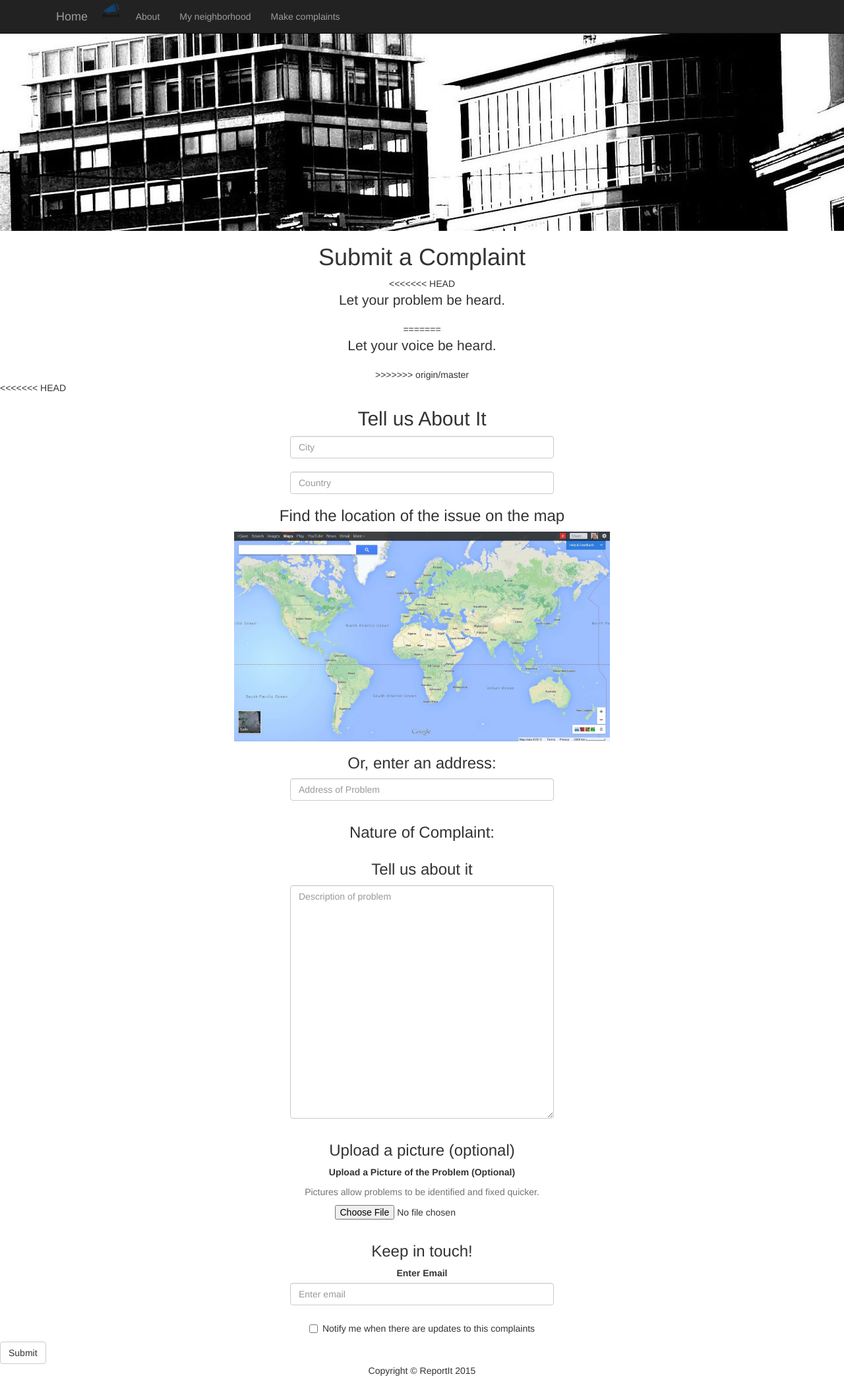
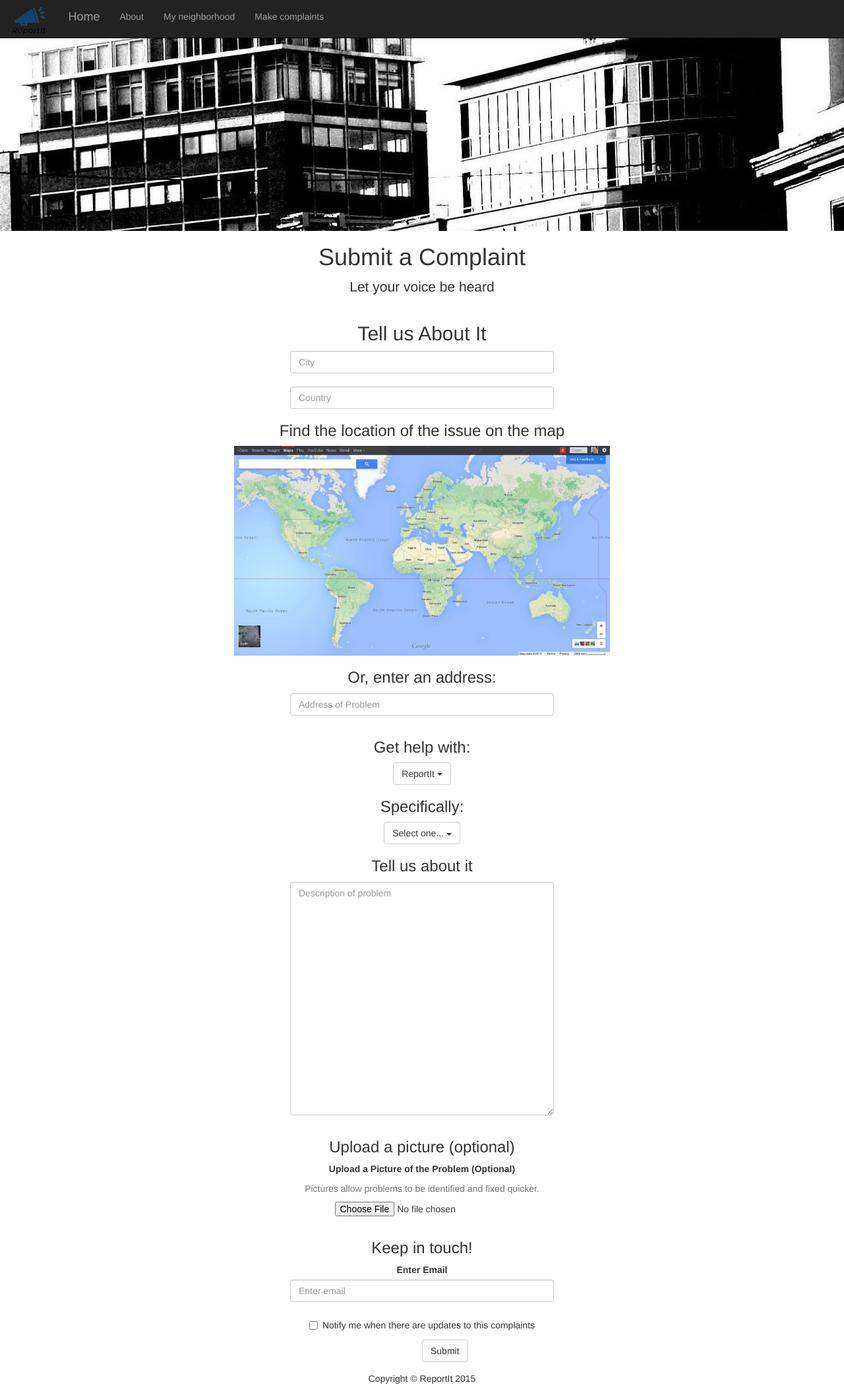
Before and after one commit to rrshaban/ReportIt, a plain HTML site: page complaints/index.html in a window 1280 px wide. Shown: the whole page at 66% size. Drawn offline with nearby package versions, Linux system fonts and the light colour scheme.

Commit message:
Fixing stuffffff

```diff
--- a/complaints/css/myStyle.css
+++ b/complaints/css/myStyle.css
@@ -1,3 +1,14 @@
-.form-center{
-  align="center";
+.brand{
+    float:left;
+    margin-left:3px;
 }
+.submitButton{
+    margin-top:2px;
+    margin-left: 50%;
+    margin-bottom:3px;
+}
+footer p{
+    margin-top:15px;
+    text-align: center;
+    margin-bottom:15px;
+}
--- a/complaints/index.html
+++ b/complaints/index.html
@@ -15,6 +15,7 @@
     <link href="css/full-width-pics.css" rel="stylesheet">
     <link href="css/myStyle.css" rel="stylesheet">
 
+
     <!-- Bootstrap Core CSS -->
     <link href="css/bootstrap.min.css" rel="stylesheet">
 
@@ -24,6 +25,7 @@
 
     <!-- Navigation -->
     <nav class="navbar navbar-inverse navbar-fixed-top" role="navigation">
+        <a class="brand" href="index.html"> <img src="rep_transparent.png" width="85.4" height="57.4"></a>
 	<div class="navbar-inner">
           <div class="container">
             <!-- Brand and toggle get grouped for better mobile display -->
@@ -35,7 +37,7 @@
                     <span class="icon-bar"></span>
                 </button>
                 <a class="navbar-brand" href="#">Home</a>
-		        <a class="brand" href="index.html"> <img src="rep_transparent.png" width="42.7" height="28.7"></a>
+
             </div>
             <!-- Collect the nav links, forms, and other content for toggling -->
             <div class="collapse navbar-collapse" id="bs-example-navbar-collapse-1">
@@ -68,16 +70,12 @@
             <div class="row">
                 <div class="col-lg-12">
                     <h1 class="section-heading">Submit a Complaint</h1>
-<<<<<<< HEAD
-                    <p class="lead section-lead">Let your problem be heard.</p>
-=======
-                    <p class="lead section-lead">Let your voice be heard.</p>
->>>>>>> origin/master
+                    <p class="lead section-lead">Let your voice be heard</p>
+
                 </div>
             </div>
         </div>
     </section>
-<<<<<<< HEAD
 
     <form>
       <section>
@@ -98,7 +96,38 @@
 
       <section>
         <div class="container" align="center">
-            <h3>Nature of Complaint:</h3>
+            <h3>Get help with:</h3>
+            <div class="dropdown" text-align:center align="center">
+                <button class="btn btn-default dropdown-toggle" type="button" id="menu1" data-toggle="dropdown">ReportIt
+                <span class="caret"></span></button>
+                <ul class="dropdown-menu" role="menu" aria-labelledby="menu1">
+                    <li role="presentation"><a role="menuitem" tabindex="-1" href="#">Your Home</a></li>
+                    <li role="presentation"><a role="menuitem" tabindex="-1" href="#">Noise</a></li>
+                    <li role="presentation"><a role="menuitem" tabindex="-1" href="#">Vehicles and Parking</a></li>
+                    <li role="presentation"><a role="menuitem" tabindex="-1" href="#">Transportation</a></li>
+                    <li role="presentation"><a role="menuitem" tabindex="-1" href="#">Streets and Sidewalks</a></li>
+                    <li role="presentation"><a role="menuitem" tabindex="-1" href="#">Public Health/Safety</a></li>
+                    <li role="presentation"><a role="menuitem" tabindex="-1" href="#">Disaster Relief</a></li>
+                    <li role="presentation"><a role="menuitem" tabindex="-1" href="#">Other</a></li>
+                </ul>
+            </div>
+
+            <h3>Specifically:</h3>
+
+            <div class="dropdown">
+                <button class="btn btn-default dropdown-toggle" type="button" id="menu2" data-toggle="dropdown">Select one...
+                <span class="caret"></span></button>
+                <ul class="dropdown-menu" role="menu" aria-labelledby="menu1">
+                    <li role="presentation"><a role="menuitem" tabindex="-1" href="#">SOMETHING</a></li>
+                    <li role="presentation"><a role="menuitem" tabindex="-1" href="#">SOMETHING</a></li>
+                    <li role="presentation"><a role="menuitem" tabindex="-1" href="#">SOMETHING</a></li>
+                    <li role="presentation"><a role="menuitem" tabindex="-1" href="#">SOMETHING</a></li>
+                    <li role="presentation"><a role="menuitem" tabindex="-1" href="#">SOMETHING</a></li>
+                    <li role="presentation"><a role="menuitem" tabindex="-1" href="#">SOMETHING</a></li>
+                    <li role="presentation"><a role="menuitem" tabindex="-1" href="#">SOMETHING</a></li>
+                    <li role="presentation"><a role="menuitem" tabindex="-1" href="#">SOMETHING</a></li>
+                </ul>
+            </div>
 
         </div>
       </section>
@@ -138,7 +167,7 @@
         </div>
       </section>
 
-    <button type="submit" class="btn btn-default" align="center">Submit</button>
+    <button type="submit" class="btn btn-default submitButton" align="center">Submit</button>
 
     </form>
 
@@ -147,9 +176,7 @@
     <footer>
         <div class="container">
             <div class="row">
-                <div class="col-lg-12">
-                    <p>Copyright &copy; ReportIt 2015</p>
-                </div>
+                <p>Copyright &copy; ReportIt 2015</p>
             </div>
             <!-- /.row -->
         </div>
@@ -161,6 +188,8 @@
 
     <!-- Bootstrap Core JavaScript -->
     <script src="js/bootstrap.min.js"></script>
+    <script src="https://ajax.googleapis.com/ajax/libs/jquery/1.11.1/jquery.min.js"></script>
+    <script src="http://maxcdn.bootstrapcdn.com/bootstrap/3.2.0/js/bootstrap.min.js"></script>
 
 </body>
 
```
